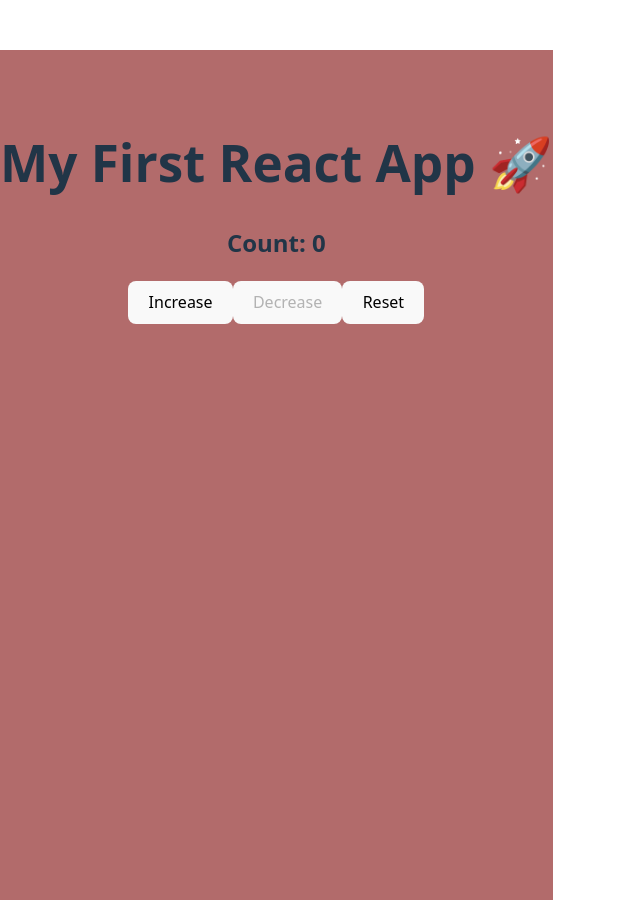
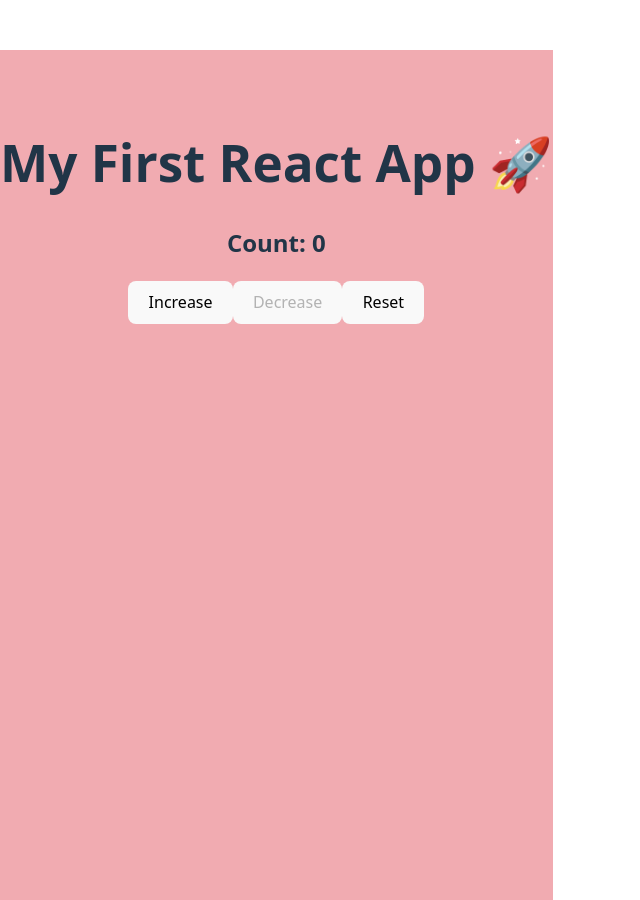
Before and after one commit to TusharLingnurk/react-counter-app, a React (Vite) app in the folder react-master/: page / in a window 1280 px wide. Shown: the whole page, without its empty margins (0-640 px from the left). Built offline with nearby package versions, Linux system fonts and the light colour scheme.

Commit message:
Added dynamic background color logic

```diff
--- a/react-master/src/App.jsx
+++ b/react-master/src/App.jsx
@@ -3,7 +3,15 @@ import { useState } from "react";
 function App() {
   const [count, setCount] = useState(0);
 
-  const backgroundColor = count > 5 ? "#b8edc4" : "#b26b6b";
+  let backgroundColor = "#e2abe4";
+
+if (count === 0) {
+  backgroundColor = "#f1abb1"; // red
+} else if (count >= 3 && count <= 5) {
+  backgroundColor = "#deca87"; // yellow
+} else if (count > 5) {
+  backgroundColor = "#bbeec7"; // green
+}
 
   return (
     <div
```
Lines whose indentation alone changed are shown as unchanged.
